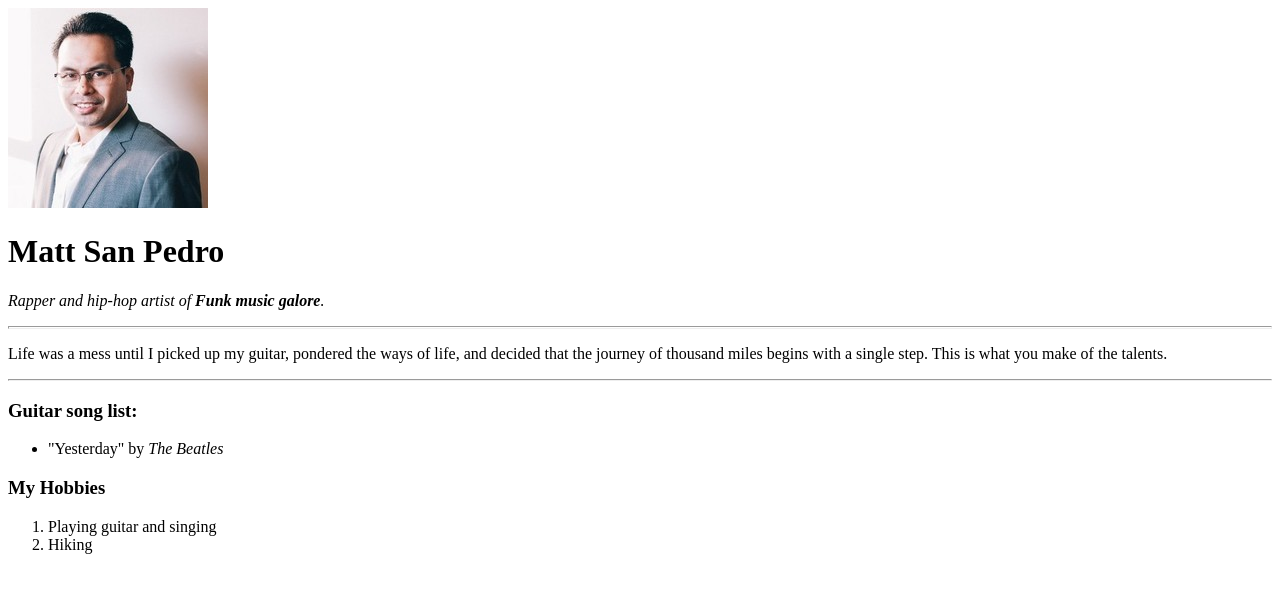
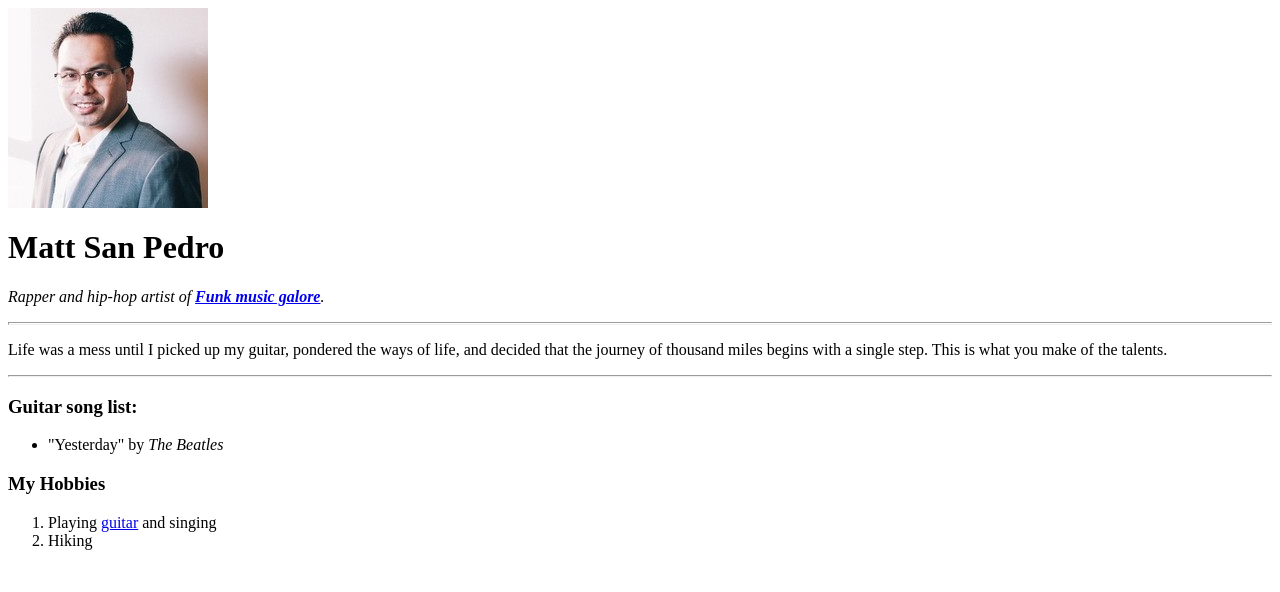
Before and after one commit to matt-sanpedro/html-dabble, a plain HTML site: page index.html in a window 1280 px wide. Drawn offline with Linux system fonts and the light colour scheme.

Commit message:
added links with a elements

```diff
--- a/index.html
+++ b/index.html
@@ -23,9 +23,9 @@ Latest version is HTML 5
 
 <body>
   <!-- alt text helps google search algorithm -->
-  <img src="images/matt.jpeg" alt="Profile picture of Matt">
+  <img src="images/matt.jpeg" alt="Profile picture of Matt" align="middle">
   <h1>Matt San Pedro</h1>
-  <p><em>Rapper and hip-hop artist of <strong>Funk music galore</strong>.</em></p>
+  <p><em>Rapper and hip-hop artist of <strong><a href="https://www.google.com">Funk music galore</a></strong>.</em></p>
   <hr size="3">
   <p>Life was a mess until I picked up my guitar, pondered the ways of life, and decided that the journey of thousand miles begins with a single step. This is what you make of the talents.</p>
   <hr>
@@ -35,7 +35,7 @@ Latest version is HTML 5
   </ul>
   <h3>My Hobbies</h3>
   <ol>
-    <li>Playing guitar and singing</li>
+    <li>Playing <a href="https://www.guitarcenter.com/Taylor/GS-Mini-Series-GS-Mini-e-Koa-Acoustic-Electric-Guitar.gc">guitar</a> and singing</li>
     <li>Hiking</li>
   </ol>
 </body>
```
